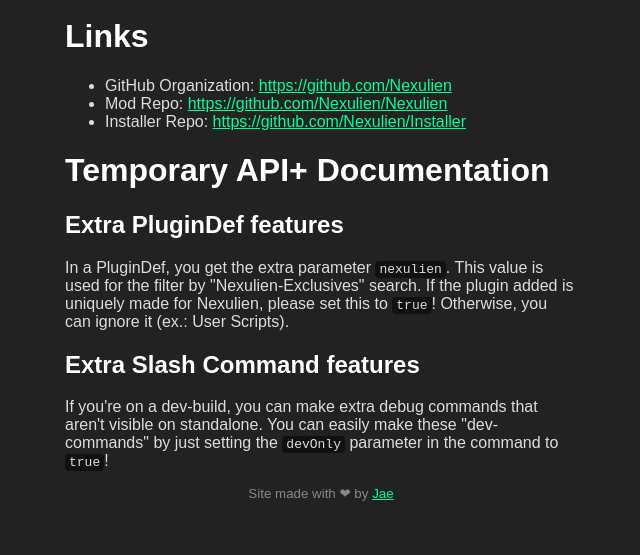
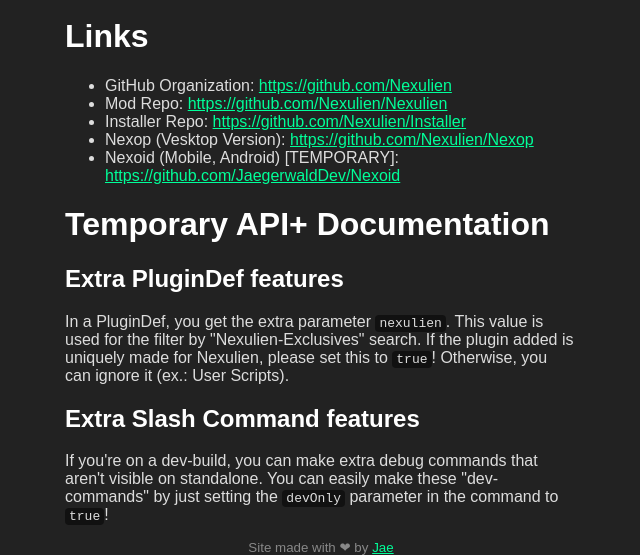
Before and after one commit to Nexulien/Nexulien.github.io, a plain HTML site: page index.html in a window 1280 px wide. Shown: the part 345-900 px from the top of the page, without its empty margins (319-959 px from the left). Before the commit the page ends 846 px from the top, so only its background shows below. Drawn offline with Linux system fonts and the light colour scheme.

Commit message:
Update index.html

```diff
--- a/index.html
+++ b/index.html
@@ -48,6 +48,9 @@
             <li>GitHub Organization: <a href="https://github.com/Nexulien">https://github.com/Nexulien</a></li>
             <li>Mod Repo: <a href="https://github.com/Nexulien/Nexulien">https://github.com/Nexulien/Nexulien</a></li>
             <li>Installer Repo: <a href="https://github.com/Nexulien/Installer">https://github.com/Nexulien/Installer</a></li>
+
+            <li>Nexop (Vesktop Version): <a href="https://github.com/Nexulien/Nexop">https://github.com/Nexulien/Nexop</a></li>
+            <li>Nexoid (Mobile, Android) [TEMPORARY]: <a href="https://github.com/JaegerwaldDev/Nexoid">https://github.com/JaegerwaldDev/Nexoid</a></li>
         </ul>
         <h1>Temporary API+ Documentation</h1>
         <h2>Extra PluginDef features</h2>
```
